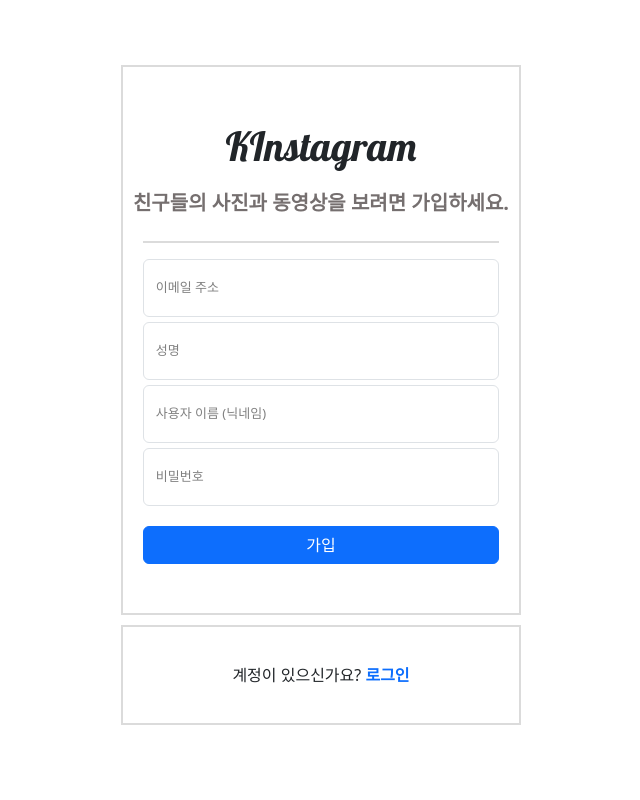
After one commit to ksm0076/kinstagram, a Django app: page /user/signup in a window 1280 px wide. The commit adds this page. Shown: the whole page, without its empty margins (319-959 px from the left). Run offline with Django 5.2, Linux system fonts and the light colour scheme.

Commit message:
login, signup html 작성

```diff
--- a/kinsta/kinsta/urls.py
+++ b/kinsta/kinsta/urls.py
@@ -22,9 +22,9 @@ from content.views import main
 urlpatterns = [
     path('admin/', admin.site.urls),
     path('', sub.as_view(), name='index'),
-    path('membership/', member.as_view(), name='membership'),
     path('main/', main.as_view(), name='main'),
     path('content/', include('content.urls')),
+    path('user/', include('user.urls')),
 ]
 
 
--- a/kinsta/kinsta/views.py
+++ b/kinsta/kinsta/views.py
@@ -8,10 +8,6 @@ class sub(APIView):
     def get(self, request): # get 요청이 왔을 때
         return render(request, "kinsta/index.html")
 
-class member(APIView):
-    def get(self, request):
-        return render(request, 'kinsta/membership.html')
-
 # class main(APIView):
 #     def get(self, request):
 #         return render(request, 'kinsta/main.html')
--- a/kinsta/templates/kinsta/index.html
+++ b/kinsta/templates/kinsta/index.html
@@ -15,10 +15,9 @@
 		이것은 첫 페이지
 	</p>
 	<img src="https://dimg.donga.com/wps/NEWS/IMAGE/2021/01/17/104953245.2.jpg" width="400"><br>
-	<button type="button" onclick="location.href = '/membership'">회원가입</button>
+	<button type="button" onclick="location.href = '/user/signup'">회원가입</button>
 	<!-- <button type="button" onclick="location.href = '/main'">메인화면</button> -->
 	<button type="button" onclick="location.href = '/main'">메인화면</button>
-	<a href="C:\Users\KSM\Desktop\ksm\Programming\kinstagram\kinsta\templates\membership.html">회원</a>
 
 	</div>
 </body>
--- /dev/null
+++ b/kinsta/templates/user/signup.html
@@ -0,0 +1,110 @@
+<!DOCTYPE html>
+<html lang="en">
+
+<head>
+    <meta charset="UTF-8">
+    <meta name="viewport" content="width=device-width, initial-scale=1.0">
+    <title>회원가입</title>
+    <!-- bootstrap css -->
+    <link href="https://cdn.jsdelivr.net/npm/bootstrap@5.3.3/dist/css/bootstrap.min.css" rel="stylesheet"
+        integrity="sha384-QWTKZyjpPEjISv5WaRU9OFeRpok6YctnYmDr5pNlyT2bRjXh0JMhjY6hW+ALEwIH" crossorigin="anonymous">
+    <!-- Goolge Ponts -->
+    <link rel="preconnect" href="https://fonts.googleapis.com">
+    <link rel="preconnect" href="https://fonts.gstatic.com" crossorigin>
+    <link href="https://fonts.googleapis.com/css2?family=Lobster&display=swap" rel="stylesheet">
+
+    {% load static %}
+    <style>
+        body {
+            display: flex;
+            flex-direction: column;
+            align-items: center;
+            justify-content: center;
+            height: 100vh;
+        }
+
+        .Logo {
+            font-family: "Lobster", sans-serif;
+            font-weight: 400;
+            font-style: normal;
+            font-size: 40px;
+        }
+
+        .join {
+            display: flex;
+            justify-content: center;
+            flex-direction: column;
+            text-align: center;
+            align-items: center;
+            width: 400px;
+            height: 550px;
+            background-color: white;
+            border: solid;
+            border-color: rgb(219, 219, 219);
+            border-width: 2px;
+            margin-bottom: 10px;
+        }
+
+        .link_style {
+            text-decoration: none;
+            font-weight: bold;
+            cursor: pointer;
+        }
+
+        .form-floating {
+            margin-bottom: 5px;
+            width: 90%;
+        }
+
+        /* 입력칸 */
+        .form-control {
+            resize: none;
+        }
+
+        /* placeholder */
+        .lb_style {
+            display: flex;
+            align-items: center;
+            color: grey;
+            font-size: 13px;
+        }
+    </style>
+</head>
+
+<body>
+    <div class="join">
+        <div class="Logo" style="margin-bottom: 5px;">
+            KInstagram
+        </div>
+        <div style="color:rgb(117, 111, 111); font-weight: bold; font-size:20px; padding:7px;">
+            친구들의 사진과 동영상을 보려면 가입하세요.
+        </div>
+        <hr style="width: 90%; border: 1px solid rgb(219, 219, 219); opacity: 1;">
+
+        <div class="form-floating">
+            <input type="email" class="form-control" placeholder="name@example.com"></textarea>
+            <label class="lb_style">이메일 주소</label>
+        </div>
+        <div class="form-floating">
+            <textarea class="form-control" placeholder="홍길동"></textarea>
+            <label class="lb_style">성명</label>
+        </div>
+        <div class="form-floating">
+            <textarea class="form-control" placeholder="Robin Hood"></textarea>
+            <label class="lb_style">사용자 이름 (닉네임)</label>
+        </div>
+        <div class="form-floating">
+            <input type="password" class="form-control" placeholder="password">
+            <label class="lb_style">비밀번호</label>
+        </div>
+
+        <button type="button" class="btn btn-primary" style="width: 90%; margin-top: 15px;">가입</button>
+    </div>
+    <div class="join" style="height: 100px;">
+        <div>
+            계정이 있으신가요? <a class="link_style" href = 'login'> 로그인 </a>
+        </div>
+    </div>
+</body>
+
+</html>
--- /dev/null
+++ b/kinsta/user/urls.py
@@ -0,0 +1,7 @@
+from django.urls import path
+from .views import *
+
+urlpatterns = [
+    path('signup', signup.as_view(), name='signup'),
+    path('login', login.as_view(), name='login'),
+]
--- a/kinsta/user/views.py
+++ b/kinsta/user/views.py
@@ -1,3 +1,11 @@
 from django.shortcuts import render
+from rest_framework.views import APIView
 
 # Create your views here.
+class signup(APIView):
+    def get(self, request):
+        return render(request, 'user/signup.html') # html 파일 위치
+
+class login(APIView):
+    def get(self, request):
+        return render(request, 'user/login.html') # html 파일 위치
```
Also changed, not shown: kinsta/static/css/main_style.css (renamed from kinsta/static/css/styles.css, +17 -12 lines), kinsta/templates/kinsta/css/main_style.css (renamed from kinsta/templates/kinsta/css/styles.css, +17 -12 lines), kinsta/templates/kinsta/main.html (+16 -11 lines), kinsta/templates/kinsta/membership.html (deleted, +0 -30 lines), kinsta/templates/user/login.html (added, +98 -0 lines), README.md.
